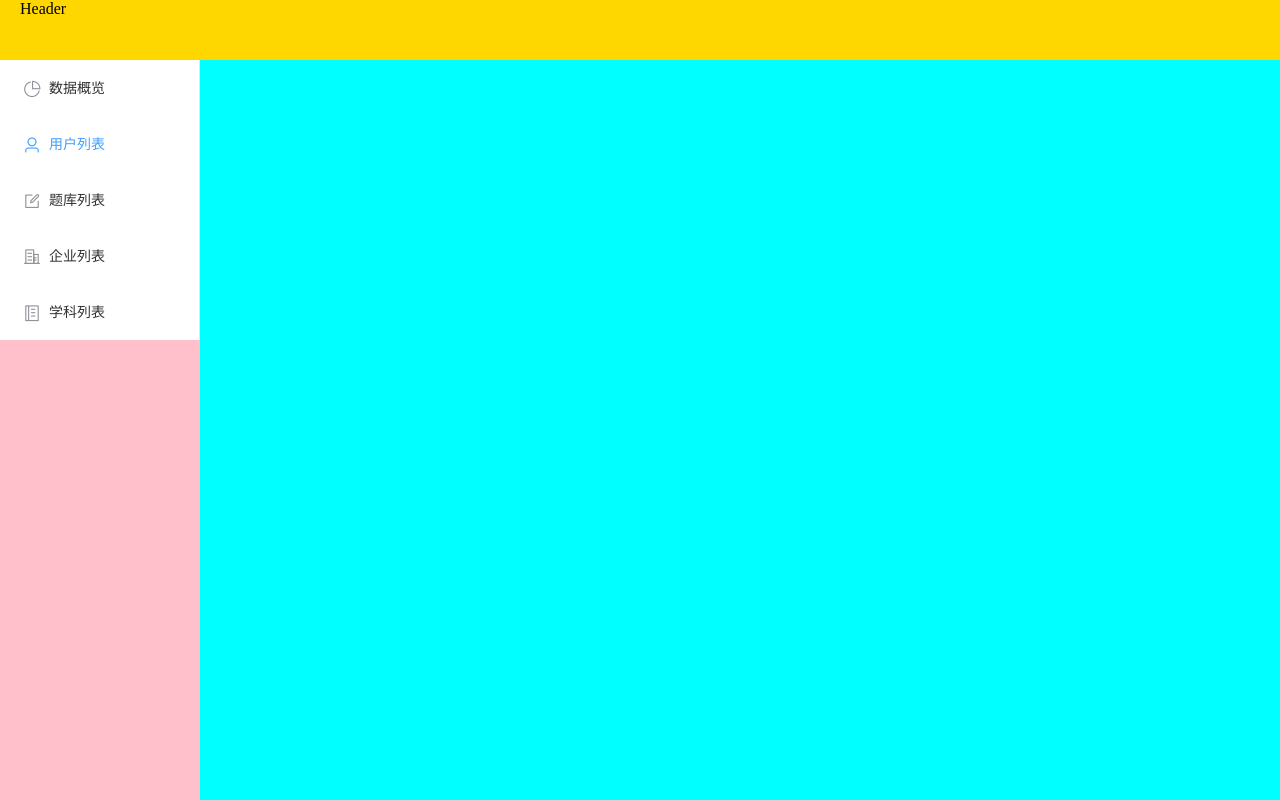
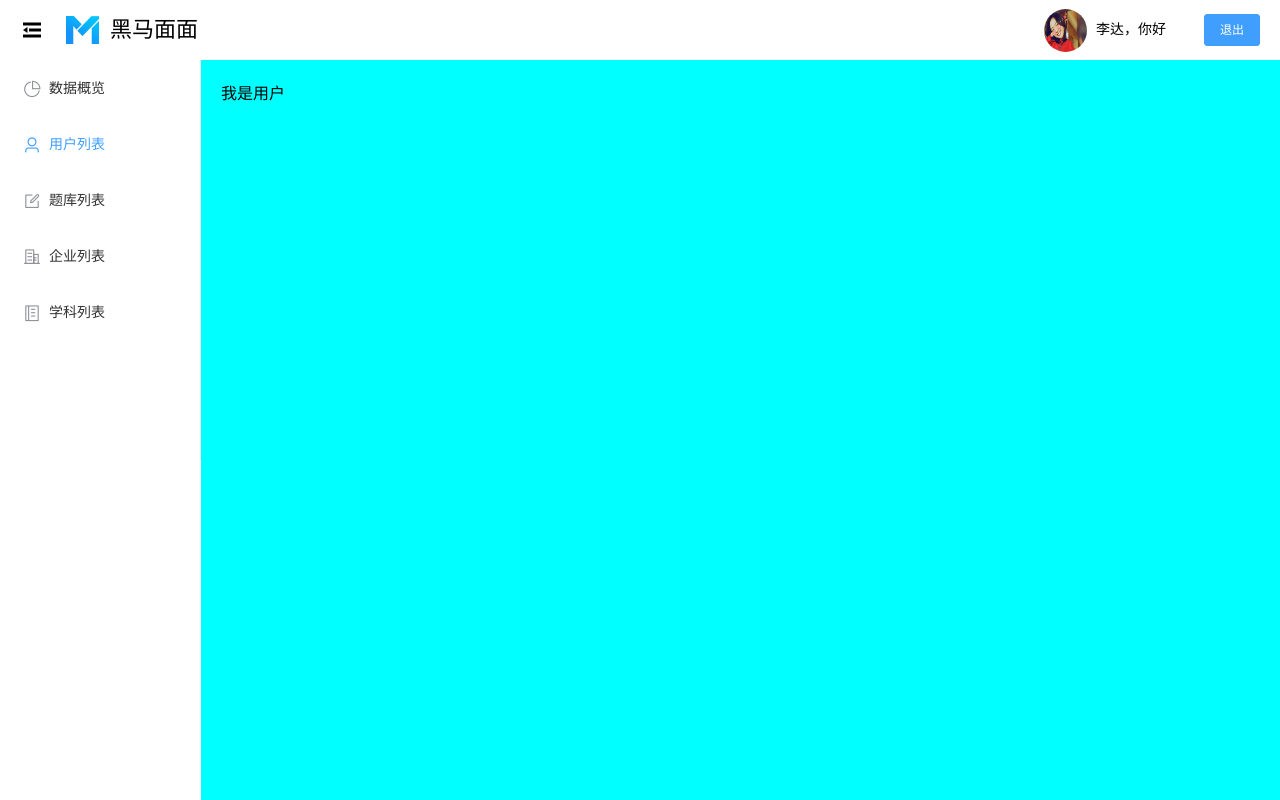
Before and after one commit to JiuWoShen/heimamm, a Vue app: page /#/index/user in a window 1280 px wide. Built offline with nearby package versions, Linux system fonts and the light colour scheme.

Commit message:
'indexHTML-路由嵌套整合'

```diff
--- a/src/views/index/chart/chart.vue
+++ b/src/views/index/chart/chart.vue
@@ -0,0 +1,13 @@
+<template>
+  <div>我是数据</div>
+</template>
+
+<script>
+export default {
+
+}
+</script>
+
+<style>
+
+</style>
--- a/src/views/index/enterprise/enterprise.vue
+++ b/src/views/index/enterprise/enterprise.vue
@@ -0,0 +1,13 @@
+<template>
+  <div>我是企业列表</div>
+</template>
+
+<script>
+export default {
+
+}
+</script>
+
+<style>
+
+</style>
--- a/src/views/index/index.vue
+++ b/src/views/index/index.vue
@@ -1,38 +1,47 @@
 <template>
   <el-container class="indexContainner">
-    <el-header class="myheader">Header</el-header>
+    <el-header class="myheader">
+      <div class="left">
+        <i class="el-icon-s-fold icon" @click="isCollapse = !isCollapse"></i>
+        <img src="../../assets/index_logo.png" alt />
+        <span>黑马面面</span>
+      </div>
+      <div class="right">
+        <img src="../../assets/index_header.jpg" alt="">
+        <span class="userName">李达，你好</span>
+        <el-button type="primary" size="small">退出</el-button>
+      </div>
+    </el-header>
     <el-container>
-      <el-aside class="myaside" width="200px">
+      <el-aside class="myaside" width='auto'>
         <!-- 导航菜单 -->
-        <el-menu
-          default-active="2"
-          class="el-menu-vertical-demo"
-          @open="handleOpen"
-          @close="handleClose">
-          <el-menu-item index="1">
+        <el-menu :collapse="isCollapse"
+          default-active="/index/user"
+          class="el-menu-vertical-demo" router>
+          <el-menu-item index="/index/chart">
             <i class="el-icon-pie-chart"></i>
             <span slot="title">数据概览</span>
           </el-menu-item>
-          <el-menu-item index="2">
+          <el-menu-item index="/index/user">
             <i class="el-icon-user"></i>
             <span slot="title">用户列表</span>
           </el-menu-item>
-          <el-menu-item index="3">
+          <el-menu-item index="/index/question">
             <i class="el-icon-edit-outline"></i>
             <span slot="title">题库列表</span>
           </el-menu-item>
-          <el-menu-item index="4">
+          <el-menu-item index="/index/enterprise">
             <i class="el-icon-office-building"></i>
             <span slot="title">企业列表</span>
           </el-menu-item>
-          <el-menu-item index="5">
+          <el-menu-item index="/index/subject">
             <i class="el-icon-notebook-2"></i>
             <span slot="title">学科列表</span>
           </el-menu-item>
         </el-menu>
       </el-aside>
       <el-main class="mymain">
-        <!-- 嵌套路由 -->
+        <!-- 嵌套路由出口 -->
         <router-view></router-view>
       </el-main>
     </el-container>
@@ -40,7 +49,17 @@
 </template>
 
 <script>
-export default {};
+export default {
+  name: "index",
+  data() {
+    return {
+      isCollapse: false,
+    };
+  },
+  methods: {
+
+  }
+};
 </script>
 
 <style lang='less'>
@@ -49,14 +68,52 @@ export default {};
   height: 100%;
   .myheader {
     width: 100%;
-    background-color: gold;
+    text-align: center;
+    line-height: 60px;
+    display: flex;
+    justify-content: space-between;  //两头分布
+
+    .left{
+      display: flex;
+      align-items: center;
+      .icon{
+        font-size: 24px;
+        margin-right: 22px;
+      }
+      img{
+        margin-right: 11px;
+        width: 33px;
+      }
+      span{
+        font-size: 22px;
+      }
+    }
+    .right {
+      display: flex;
+      align-items: center;
+      img{
+        width: 43px;
+        height: 43px;
+        border-radius: 43px;
+        margin-right: 9px;
+        }
+        .userName{
+          font-size: 14px;
+          margin-right: 38px;
+        }
+    }
   }
   .el-container {
     height: 100%;
     .myaside {
-      background-color: pink;
       height: 100%;
-      width: 201px;
+      width: 200px;
+
+      // 加样式，折叠更丝滑
+      .el-menu-vertical-demo:not(.el-menu--collapse) {
+        width: 200px;
+        min-height: 400px;
+      }
     }
     .mymain {
       background-color: aqua;
--- a/src/views/index/question/question.vue
+++ b/src/views/index/question/question.vue
@@ -0,0 +1,13 @@
+<template>
+  <div>我是问卷</div>
+</template>
+
+<script>
+export default {
+
+}
+</script>
+
+<style>
+
+</style>
--- a/src/views/index/subject/subject.vue
+++ b/src/views/index/subject/subject.vue
@@ -0,0 +1,13 @@
+<template>
+  <div>我是课表</div>
+</template>
+
+<script>
+export default {
+
+}
+</script>
+
+<style>
+
+</style>
--- a/src/views/index/user/user.vue
+++ b/src/views/index/user/user.vue
@@ -1,5 +1,5 @@
 <template>
-  <div></div>
+  <div>我是用户</div>
 </template>
 
 <script>
```
Also changed, not shown: src/assets/index_header.jpg (added), src/assets/index_logo.png (added).
